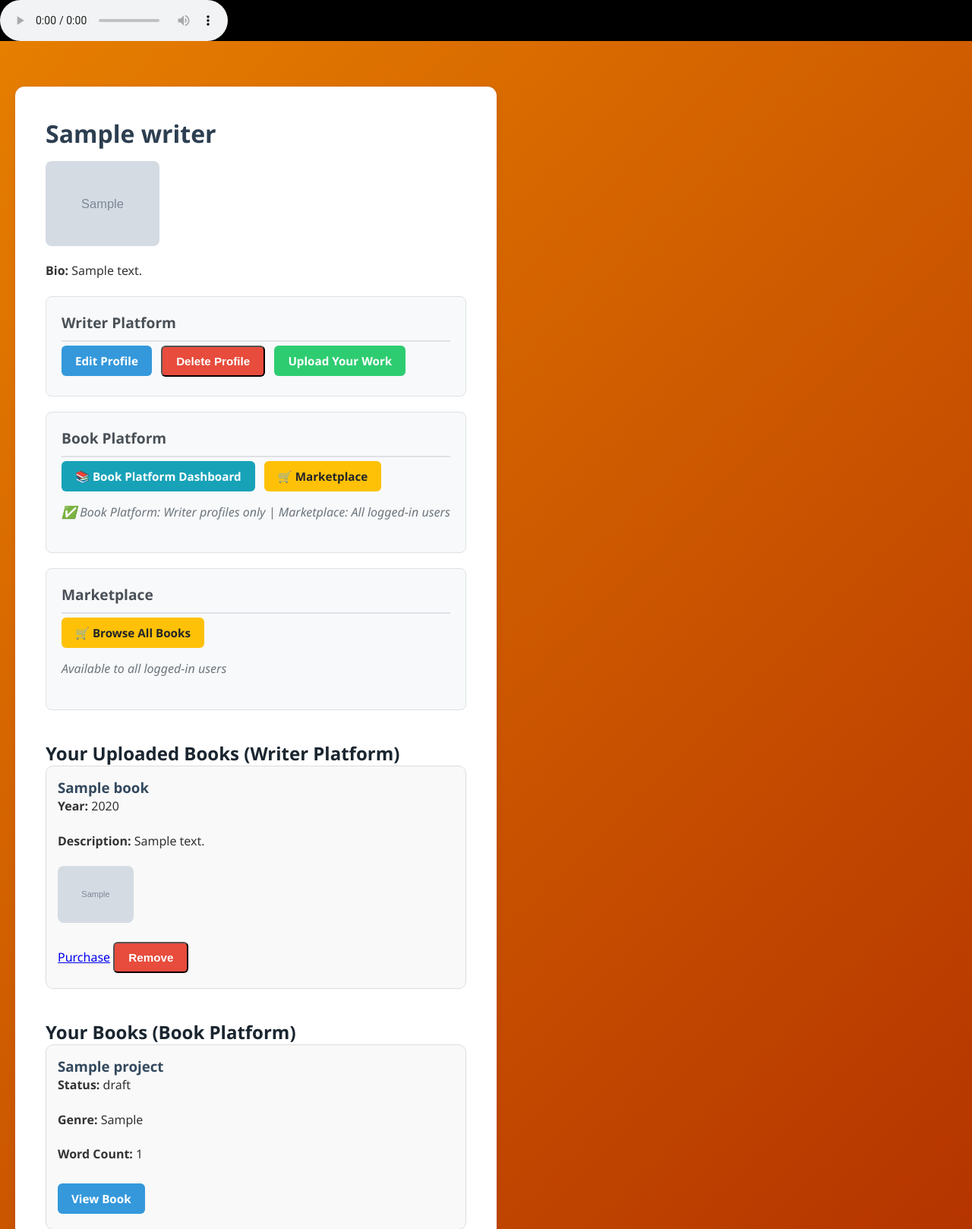
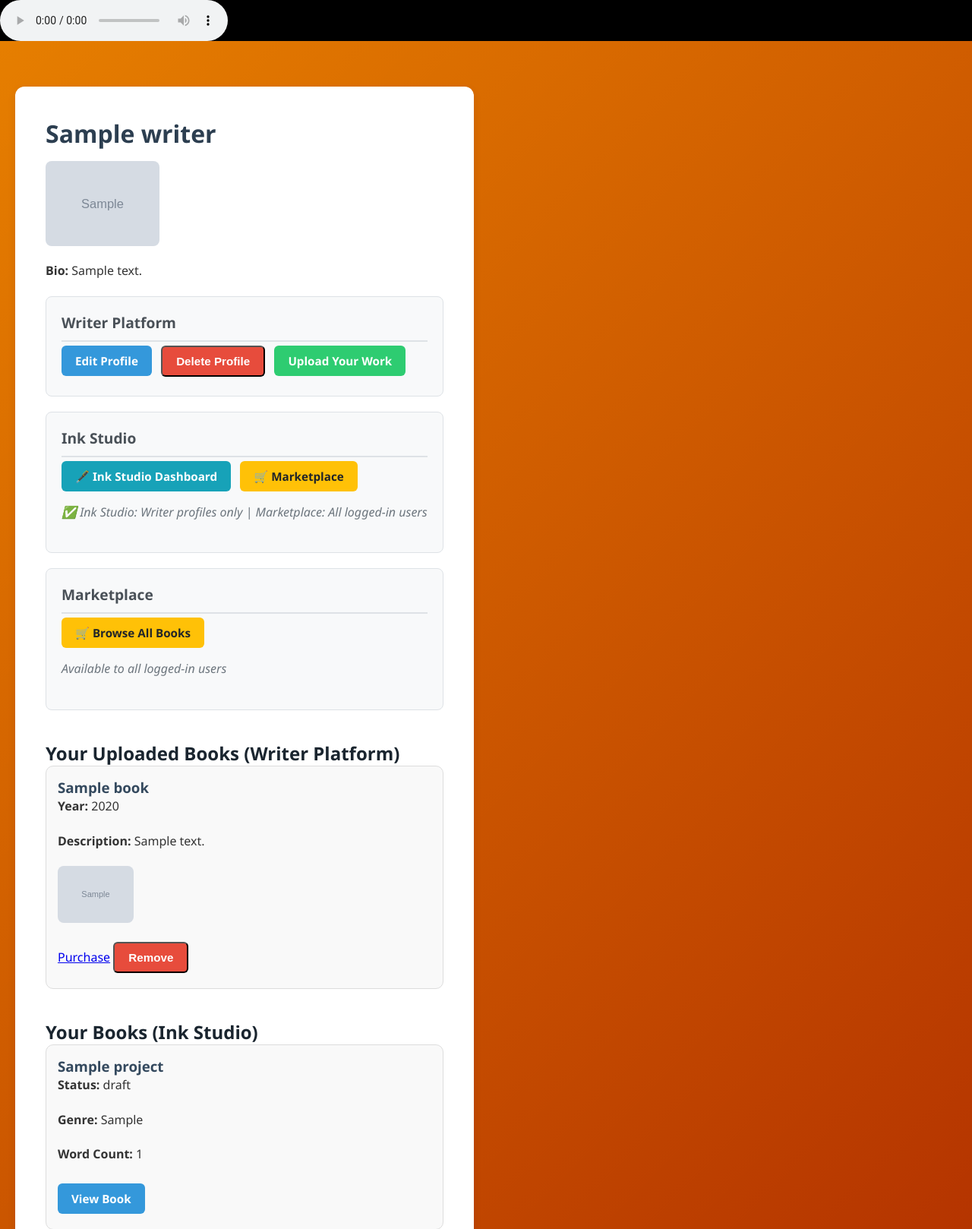
Before and after one commit to dniyomukiza/music, a Flask app: page /writer/dashboard in a window 1280 px wide. Shown: the part 131-1749 px from the top of the page at 76% size. Run offline with Flask 3, Linux system fonts and the light colour scheme; a user stored in the database is signed in; tables that the repository leaves empty hold one stand-in row (values such as "Sample post"); grey boxes marked "Sample" are stand-in pictures; some libraries are stand-ins or nearby versions.

Commit message:
Remove all 'book platform' references from UI - replace with 'Ink Studio'

```diff
--- a/glconnect/book_platform_websocket.py
+++ b/glconnect/book_platform_websocket.py
@@ -1,5 +1,5 @@
 """
-WebSocket implementation for real-time collaboration in the book platform
+WebSocket implementation for real-time collaboration in Ink Studio
 This module handles WebSocket connections for real-time editing, comments, and collaboration features.
 """
 
@@ -30,7 +30,7 @@ def handle_connect():
         return False
 
     print(f"User {current_user.username} connected")
-    emit('connected', {'message': 'Connected to book platform'})
+    emit('connected', {'message': 'Connected to Ink Studio'})
 
 @socketio.on('disconnect')
 def handle_disconnect():
@@ -61,7 +61,7 @@ def handle_join_book(data):
     # Verify user has access to the book
     book_user = BookPlatformUser.query.filter_by(user_id=current_user.user_id).first()
     if not book_user:
-        emit('error', {'message': 'Book platform profile required'})
+        emit('error', {'message': 'Ink Studio profile required'})
         return False
 
     # Check if user is author or collaborator
--- a/glconnect/routes.py
+++ b/glconnect/routes.py
@@ -19,7 +19,7 @@ def home():
 @bp.route('/marketplace')
 @login_required
 def marketplace():
-    """Universal marketplace access - redirects to book platform marketplace"""
+    """Universal marketplace access - redirects to Ink Studio marketplace"""
     return redirect(url_for('book_platform.marketplace'))
 
 @bp.route('/about')
--- a/glconnect/templates/book_platform/create_chapter.html
+++ b/glconnect/templates/book_platform/create_chapter.html
@@ -3,7 +3,7 @@
 <head>
     <meta charset="UTF-8">
     <meta name="viewport" content="width=device-width, initial-scale=1.0">
-    <title>Create Chapter - Book Platform</title>
+    <title>Create Chapter - Ink Studio</title>
     <link href="https://cdn.jsdelivr.net/npm/bootstrap@5.1.3/dist/css/bootstrap.min.css" rel="stylesheet">
     <link href="https://cdnjs.cloudflare.com/ajax/libs/font-awesome/6.0.0/css/all.min.css" rel="stylesheet">
     <link href="/static/book_platform.css" rel="stylesheet">
@@ -12,7 +12,7 @@
     <nav class="navbar navbar-expand-lg navbar-dark bg-primary">
         <div class="container">
             <a class="navbar-brand" href="{{ url_for('book_platform.dashboard') }}">
-                <i class="fas fa-book"></i> Book Platform
+                <i class="fas fa-pen-fancy"></i> Ink Studio
             </a>
             <div class="navbar-nav ms-auto">
                 <a class="nav-link" href="{{ url_for('book_platform.dashboard') }}">
--- a/glconnect/templates/book_platform/edit_chapter.html
+++ b/glconnect/templates/book_platform/edit_chapter.html
@@ -3,7 +3,7 @@
 <head>
     <meta charset="UTF-8">
     <meta name="viewport" content="width=device-width, initial-scale=1.0">
-    <title>Edit Chapter - Book Platform</title>
+    <title>Edit Chapter - Ink Studio</title>
     <link href="https://cdn.jsdelivr.net/npm/bootstrap@5.1.3/dist/css/bootstrap.min.css" rel="stylesheet">
     <link href="https://cdnjs.cloudflare.com/ajax/libs/font-awesome/6.0.0/css/all.min.css" rel="stylesheet">
     <link href="/static/book_platform.css" rel="stylesheet">
@@ -12,7 +12,7 @@
     <nav class="navbar navbar-expand-lg navbar-dark bg-primary">
         <div class="container">
             <a class="navbar-brand" href="{{ url_for('book_platform.dashboard') }}">
-                <i class="fas fa-book"></i> Book Platform
+                <i class="fas fa-pen-fancy"></i> Ink Studio
             </a>
             <div class="navbar-nav ms-auto">
                 <a class="nav-link" href="{{ url_for('book_platform.view_book', book_id=book.id) }}">
--- a/glconnect/templates/writer_dashboard.html
+++ b/glconnect/templates/writer_dashboard.html
@@ -19,12 +19,12 @@
             <a href="{{ url_for('book.upload_work') }}" class="btn btn-success">Upload Your Work</a>
         </div>
 
-        <!-- Book Platform Integration -->
+        <!-- Ink Studio Integration -->
         <div class="platform-actions">
-            <h3>Book Platform</h3>
-            <a href="{{ url_for('book_platform.dashboard') }}" class="btn btn-info">📚 Book Platform Dashboard</a>
+            <h3>Ink Studio</h3>
+            <a href="{{ url_for('book_platform.dashboard') }}" class="btn btn-info">🖋️ Ink Studio Dashboard</a>
             <a href="{{ url_for('book_platform.marketplace') }}" class="btn btn-warning">🛒 Marketplace</a>
-            <p class="platform-status">✅ Book Platform: Writer profiles only | Marketplace: All logged-in users</p>
+            <p class="platform-status">✅ Ink Studio: Writer profiles only | Marketplace: All logged-in users</p>
         </div>
 
         <!-- Universal Marketplace Access -->
@@ -55,9 +55,9 @@
             <p>You haven't uploaded any books yet</p>
         {% endif %}
 
-        <!-- Book Platform Books -->
+        <!-- Ink Studio Books -->
         {% if book_platform_books %}
-        <h2>Your Books (Book Platform)</h2>
+        <h2>Your Books (Ink Studio)</h2>
         <ul>
             {% for book in book_platform_books %}
                 <li>
```
